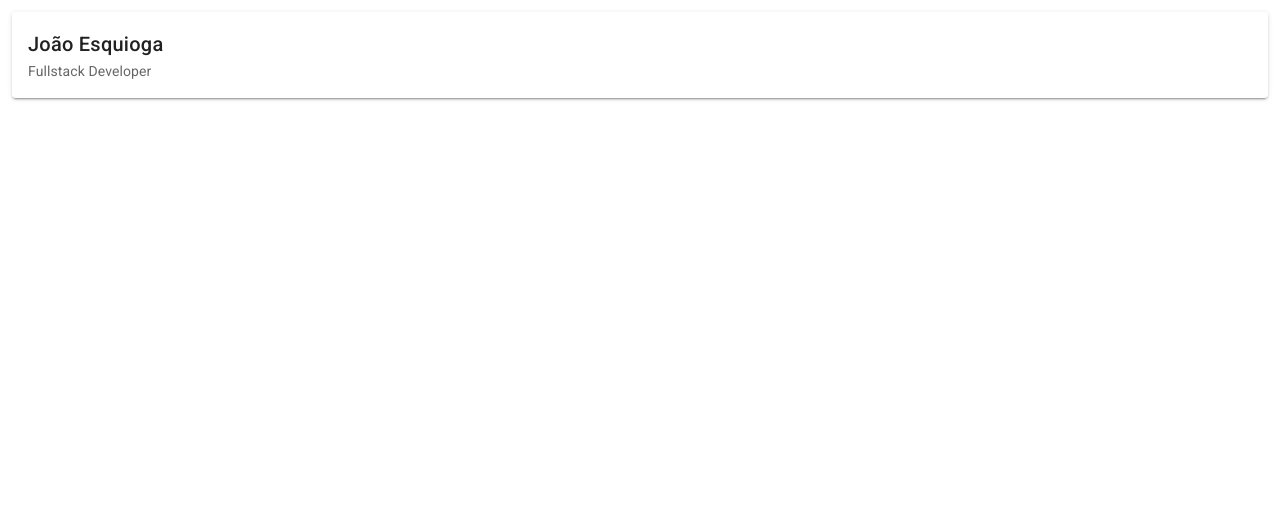
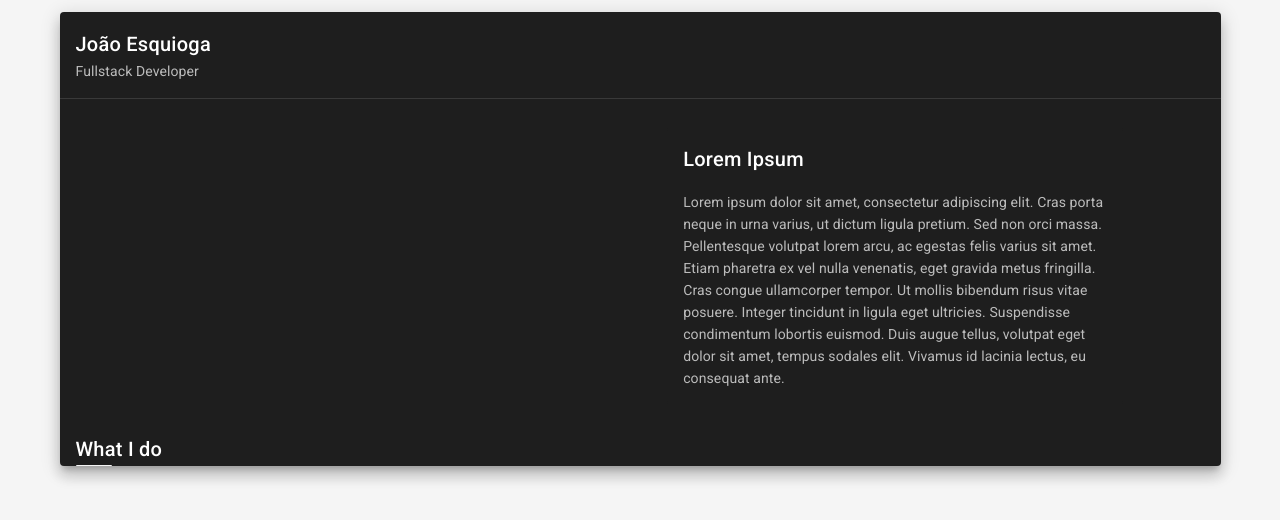
Before and after one commit to esquioga/personal-page, a Vue app: page / in a window 1280 px wide. Shown: the top 520 px of the page. Built offline with nearby package versions, Linux system fonts and the light colour scheme.

Commit message:
added initial layout header + main content + sub section title

```diff
--- a/src/App.vue
+++ b/src/App.vue
@@ -1,9 +1,29 @@
 <template>
   <v-app>
-    <v-container fluid>
-      <v-card>
+    <v-container>
+      <v-card elevation="10" dark>
         <v-card-title> João Esquioga </v-card-title>
         <v-card-subtitle> Fullstack Developer </v-card-subtitle>
+        <v-divider/>
+        <v-card-text>
+          <v-container grid-list-md text-xs-center>
+            <v-layout row justify-space-around align-center>
+              <v-flex xs4>
+                <v-img width="240px" height="240px" src="./assets/img/avatar-placeholder.png"/>
+              </v-flex>
+              <v-flex xs5>
+                <v-card elevation="0">
+                  <v-card-title>Lorem Ipsum</v-card-title>
+                  <v-card-text>
+                    Lorem ipsum dolor sit amet, consectetur adipiscing elit. Cras porta neque in urna varius, ut dictum ligula pretium. Sed non orci massa. Pellentesque volutpat lorem arcu, ac egestas felis varius sit amet. Etiam pharetra ex vel nulla venenatis, eget gravida metus fringilla. Cras congue ullamcorper tempor. Ut mollis bibendum risus vitae posuere. Integer tincidunt in ligula eget ultricies. Suspendisse condimentum lobortis euismod. Duis augue tellus, volutpat eget dolor sit amet, tempus sodales elit. Vivamus id lacinia lectus, eu consequat ante.
+                  </v-card-text>
+                </v-card>
+              </v-flex>
+            </v-layout>
+          </v-container>
+        </v-card-text>
+        <v-card-title class="section-title">What I do </v-card-title>
+        <div class="divider"/>
       </v-card>
     </v-container>
   </v-app>
@@ -17,3 +37,24 @@ export default {
   }),
 };
 </script>
+<style lang="scss" scoped>
+
+.v-application {
+  background-color: #F5F5F5 !important;
+}
+
+.container {
+  .v-card {
+    .section-title {
+      padding: 0px 16px;
+    }
+    .divider {
+      width: 36px;
+      margin: 0px 16px;
+      padding: 0px;
+      border-bottom: 1px solid #F5F5F5;
+    }
+  }
+}
+
+</style>
```
Also changed, not shown: src/assets/img/avatar-placeholder.png (added).
